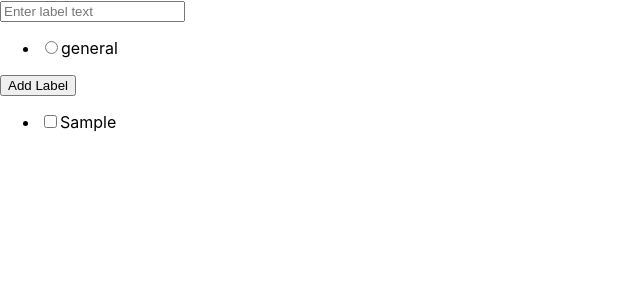
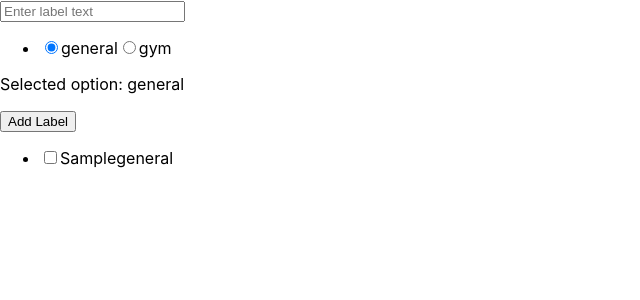
Before and after one commit to piotrwita/trail-r, a React (Create React App) app: page / in a window 1280 px wide. Both pictures are taken after typing "Sample" into the empty fields and a click on the button "Add Label". Shown: the top 300 px of the page, without its empty margins (0-640 px from the left). Built offline with nearby package versions, Linux system fonts and the light colour scheme; the HTML template or start-up script is replaced by a standard one.

Commit message:
Add type categories, type alias.

```diff
--- a/src/components/Form.tsx
+++ b/src/components/Form.tsx
@@ -1,15 +1,23 @@
-import React, { useState} from 'react';
+import React, { useState, ChangeEvent } from 'react';
 
 interface Task {
     id: number;
     text: string;
     checked: boolean;
-    category?: 'general'|'gym'|'work';
+    category?: Category;//
 }
+
+type Category = 'general'|'gym'|'work';
+
 export function Form() {
 
-    const categories: string[] = ['general','gym','work']
+    const categories : Category[] = ['general','gym','work'];
 
+    const [selectedCategory , setSelectedCategory] = useState('general');
+
+    const handleOptionChange = (event: ChangeEvent<HTMLInputElement>) => {
+        setSelectedCategory(event.target.value);
+    };
 
     const [inputValue, setInputValue] = useState<string>('');
     const [tasks, setTasks] = useState<Task[]>([]);
@@ -26,7 +34,7 @@ export function Form() {
             id: Date.now(),
             text: inputValue,
             checked: false,
-            category: 'general'
+            category: selectedCategory as Category
         };
 
         setTasks([...tasks, newTask]);
@@ -57,10 +65,20 @@ export function Form() {
                         <input type='radio'
                                name='category'
                                value='general'
-                               id='category-general'/>
+                               id='category-general'
+                               checked={selectedCategory === 'general'}
+                               onChange={handleOptionChange}/>
                         <label htmlFor='category-general'>general</label>
+                        <input type='radio'
+                               name='category'
+                               value='gym'
+                               id='category-gym'
+                               checked={selectedCategory === 'gym'}
+                               onChange={handleOptionChange}/>
+                        <label htmlFor='category-general'>gym</label>
                     </li>
                 </ul>
+                <p>Selected option: {selectedCategory}</p>
                 <button type='submit'>Add Label</button>
             </form>
             <ul>
@@ -72,6 +90,7 @@ export function Form() {
                             onChange={() => handleCheckboxChange(task.id)}
                         />
                         <label>{task.text}</label>
+                        <label>{task.category}</label>
                     </li>
                 ))}
             </ul>
```
